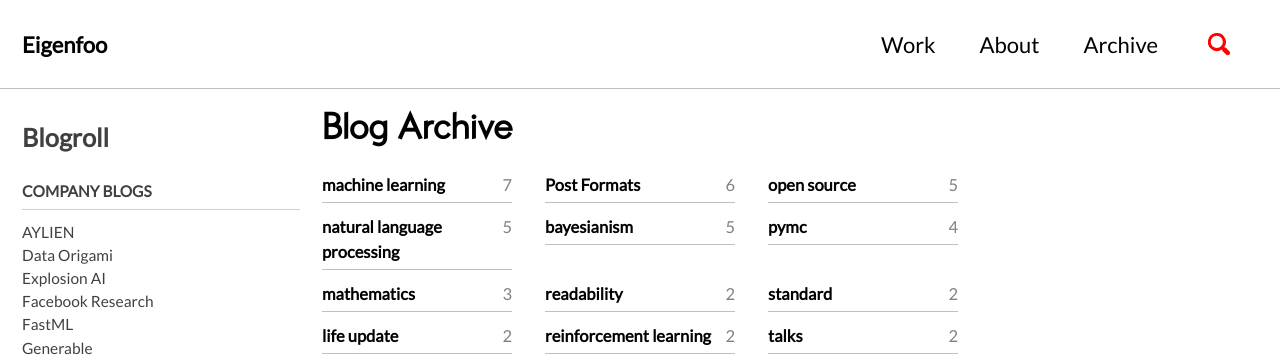
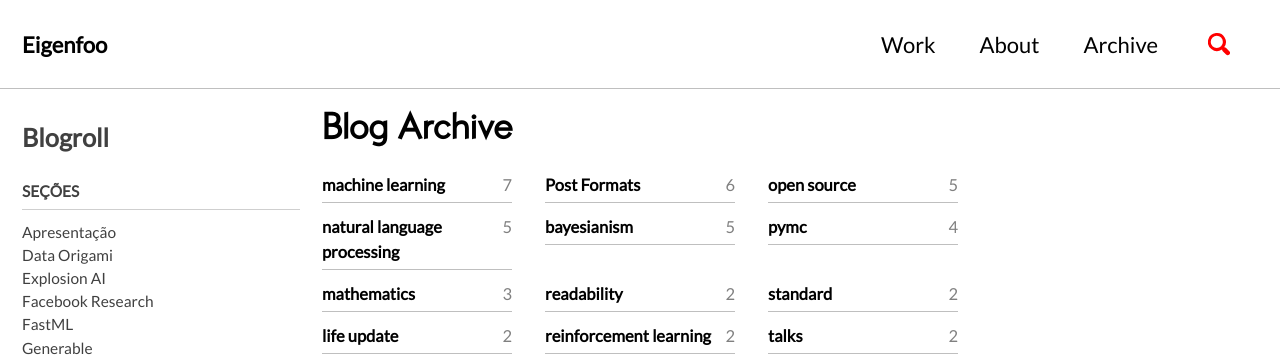
Before and after one commit to milenalauschner/MM, a Jekyll site: the page built from _pages/tag-archive.md, in a window 1280 px wide. Shown: the top 363 px of the page. Built offline with Jekyll 4.4.1, drawn with Linux system fonts in a browser that asks for light colours; cached includes are drawn as plain includes; nearby versions of some CDN libraries; comment, search, counter and statistics services are not loaded.

Commit message:
Update navigation.yml

```diff
--- a/_data/navigation.yml
+++ b/_data/navigation.yml
@@ -10,9 +10,9 @@ main:
   #   url: /sitemap/
 
 blogroll:
-    - title: "Company Blogs"
+    - title: "Seções"
       children:
-        - title: "AYLIEN"
+        - title: "Apresentação"
           url: http://blog.aylien.com/
         - title: "Data Origami"
           url: https://dataorigami.net/blogs/napkin-folding
```
